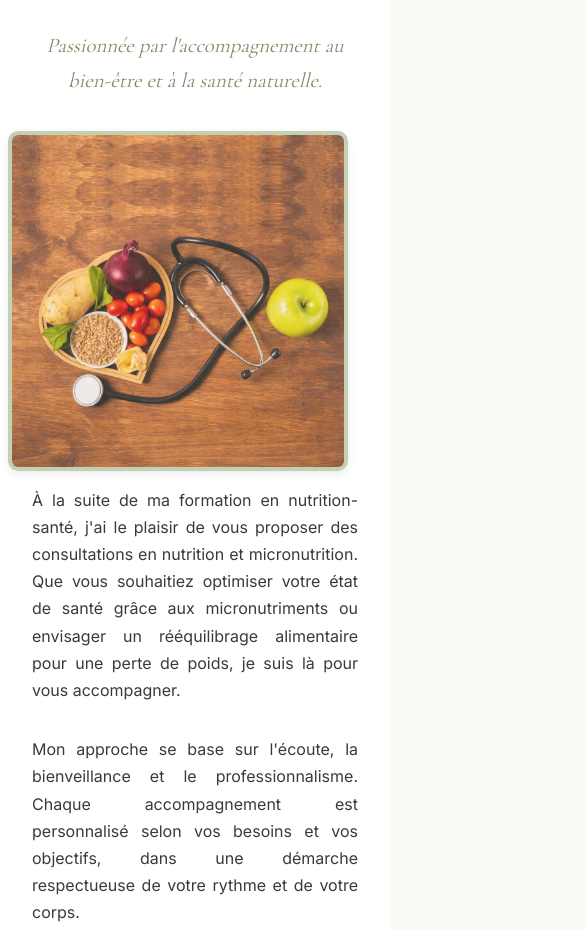
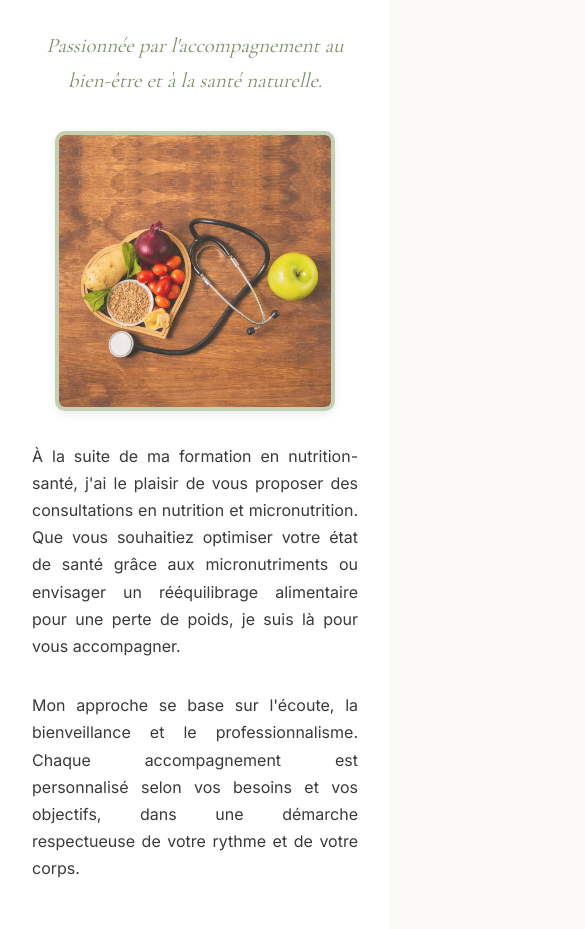
Before and after one commit to maxfrn56/site-laetitia-lebouquin, a plain HTML site: page index.html in a window 390 px wide. Shown: the part 860-1789 px from the top of the page, 585 px wide, since content can reach past the window. Drawn offline with nearby package versions, Linux system fonts and the light colour scheme.

Commit message:
Centrer l'image fruit-santé sur mobile

```diff
--- a/style.css
+++ b/style.css
@@ -1023,6 +1023,20 @@ body {
     .container {
         padding: 0 var(--spacing-sm);
     }
+
+    .about-image {
+        float: none;
+        display: block;
+        margin: var(--spacing-md) auto;
+        width: 300px;
+        height: 300px;
+    }
+
+    .about-text {
+        padding-right: 0;
+        margin-right: 0;
+        text-align: justify;
+    }
 }
 
 /* Petit mobile */
@@ -1043,4 +1057,18 @@ body {
     .about-text .lead {
         font-size: 1.1rem;
     }
+
+    .about-image {
+        float: none;
+        display: block;
+        margin: var(--spacing-md) auto;
+        width: 280px;
+        height: 280px;
+    }
+
+    .about-text {
+        padding-right: 0;
+        margin-right: 0;
+        text-align: justify;
+    }
 }
```
